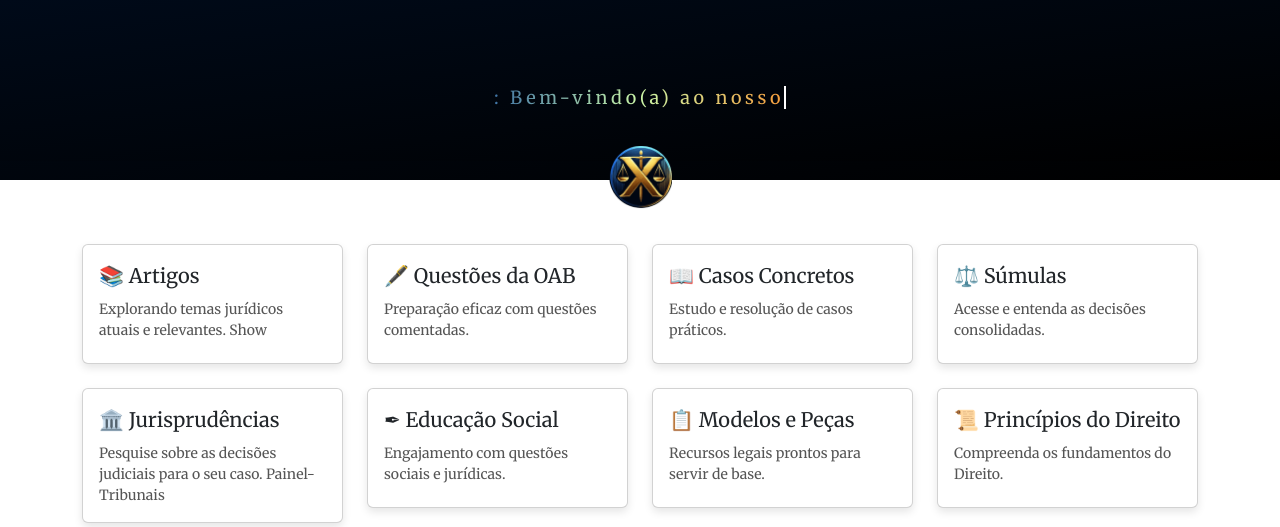
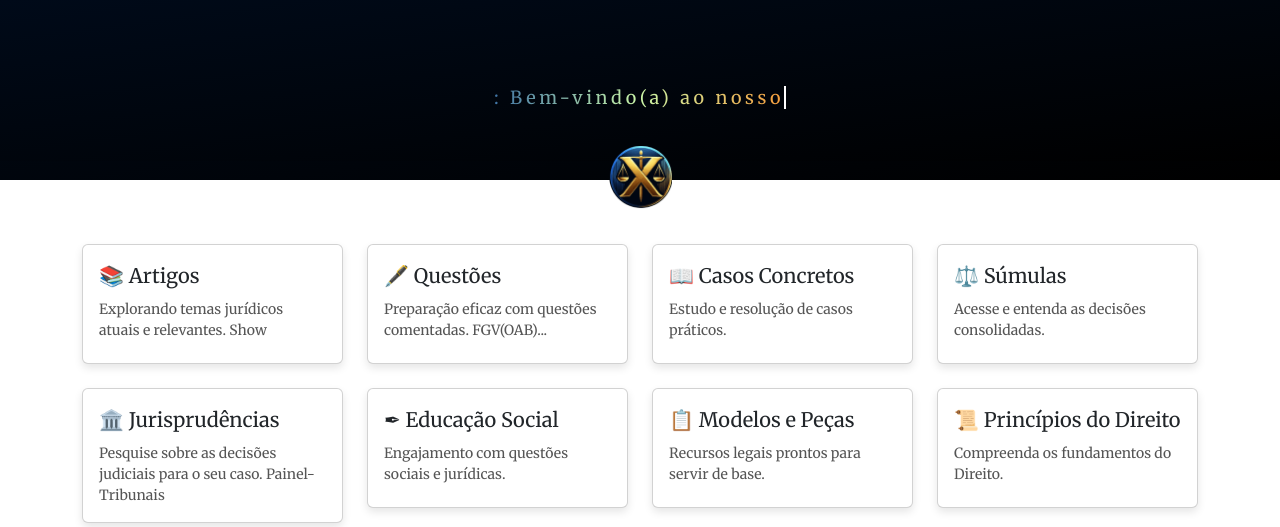
Before and after one commit to mrStudDev/xlexedu01, a Django app: page / in a window 1280 px wide. Shown: the top 527 px of the page. Run offline with Django 4.2, Linux system fonts and the light colour scheme; data comes from the database, SQL or seed files in the repository; data that the repository does not hold is empty.

Commit message:
Quill Link

```diff
--- a/static/js/quill_editor.js
+++ b/static/js/quill_editor.js
@@ -13,6 +13,8 @@ document.addEventListener("DOMContentLoaded", function () {
 
         [{ 'color': [] },], // Cor do texto Fonte
         [{ 'align': [] }], // Alinhamento
+
+        ['link'], // Adiciona o botão de link
 
         ['clean'] // Remove formatações
     ];
--- a/templates/index.html
+++ b/templates/index.html
@@ -62,8 +62,8 @@
                 <a href="{% url 'app_questions:questions-list' %}" class="card-link">
                     <div class="card" id="card">
                         <div class="card-body">
-                            <p class="card-title" style="text-align: left;">&#x1F58B;&#xFE0F; Questões da OAB</p>
-                            <p class="card-text">Preparação eficaz com questões comentadas.</p>
+                            <p class="card-title" style="text-align: left;">&#x1F58B;&#xFE0F; Questões</p>
+                            <p class="card-text">Preparação eficaz com questões comentadas. FGV(OAB)...</p>
                         </div>
                     </div>
                 </a>
```
